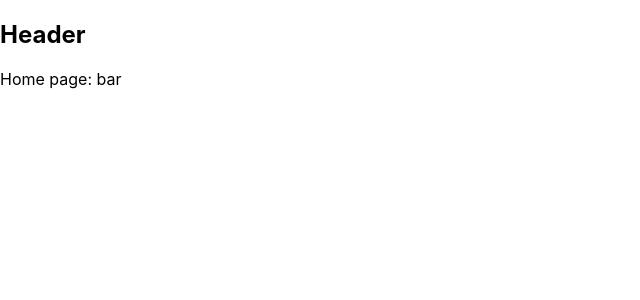
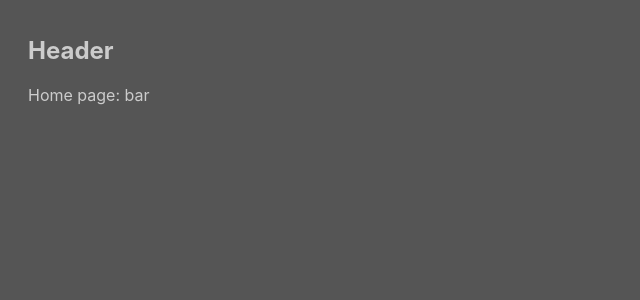
Before and after one commit to alanwsmith/nextjs--nextauth-v3-context-example, a Next.js app: page / in a window 1280 px wide. Shown: the top 300 px of the page, without its empty margins (0-640 px from the left). Built offline with nearby package versions, Linux system fonts and the light colour scheme.

Commit message:
Switch to a darkmode base

```diff
--- a/styles/globals.css
+++ b/styles/globals.css
@@ -1,16 +1,24 @@
 html,
 body {
-  padding: 0;
+  background: #555;
+  color: #ccc;
+  padding-left: 14px;
+  padding-top: 8px;
   margin: 0;
   font-family: -apple-system, BlinkMacSystemFont, Segoe UI, Roboto, Oxygen,
     Ubuntu, Cantarell, Fira Sans, Droid Sans, Helvetica Neue, sans-serif;
 }
 
 a {
-  color: inherit;
+  color: #00cccc;
   text-decoration: none;
 }
 
 * {
   box-sizing: border-box;
 }
+
+
+p {
+  max-width: 600px;
+}
```
